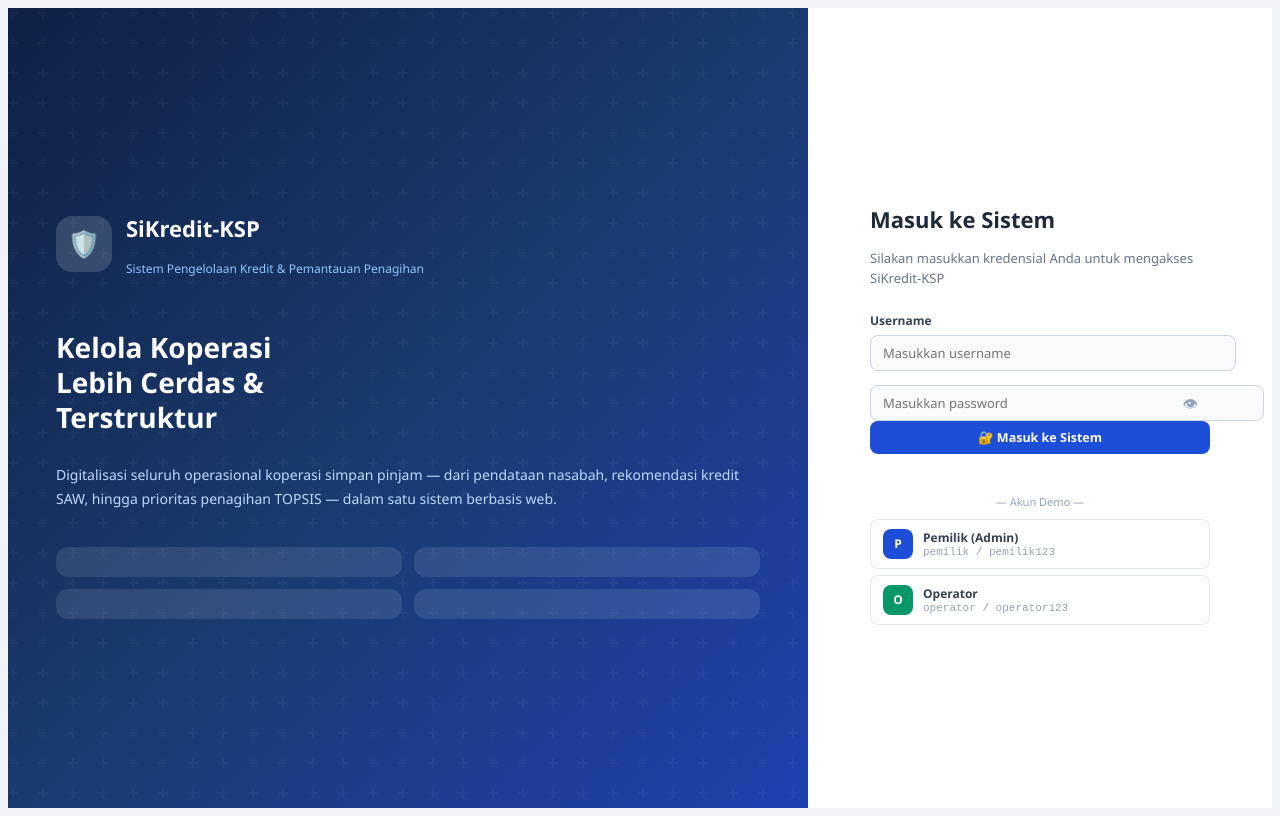
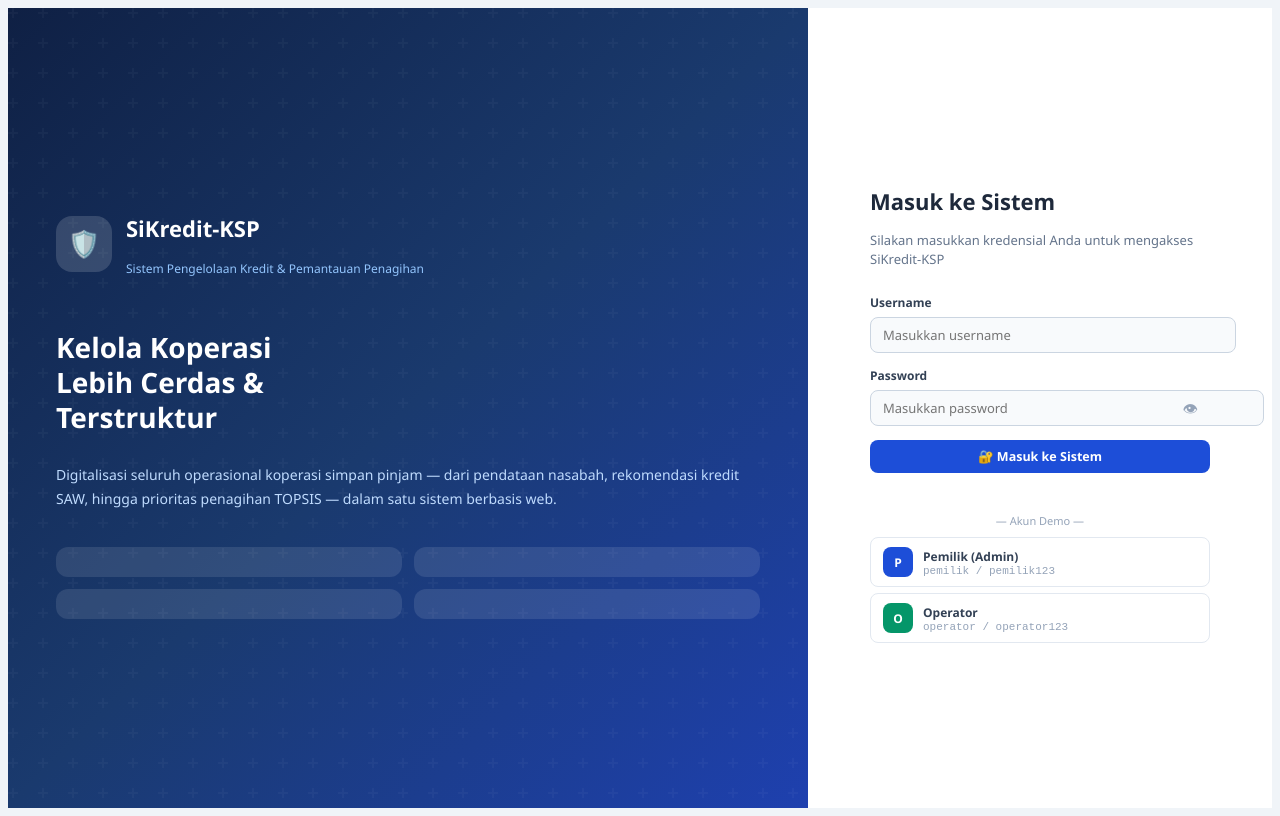
Before and after one commit to farhanfarhanfachruddin/sikredit-fe, a React (Vite) app: page /login in a window 1280 px wide. Built offline with nearby package versions, Linux system fonts and the light colour scheme; no server answers.

Commit message:
fix: memperbaiki label password login tsx 5)

```diff
--- a/src/pages/Login.tsx
+++ b/src/pages/Login.tsx
@@ -131,6 +131,8 @@ export default function Login() {
             />
           </div>
 
+<div className="form-group">
+  <label>Password</label>
   <div className="password-field">
     <input
       type={showPass ? 'text' : 'password'}
@@ -150,7 +152,7 @@ export default function Login() {
       {showPass ? '🙈' : '👁'}
     </button>
   </div>
-
+</div>
           {attempts > 0 && !locked && (
             <div style={{ fontSize: 11, color: 'var(--danger)', marginBottom: 8, textAlign: 'right' }}>
               Percobaan {attempts}/5
```
Lines whose indentation alone changed are shown as unchanged.
